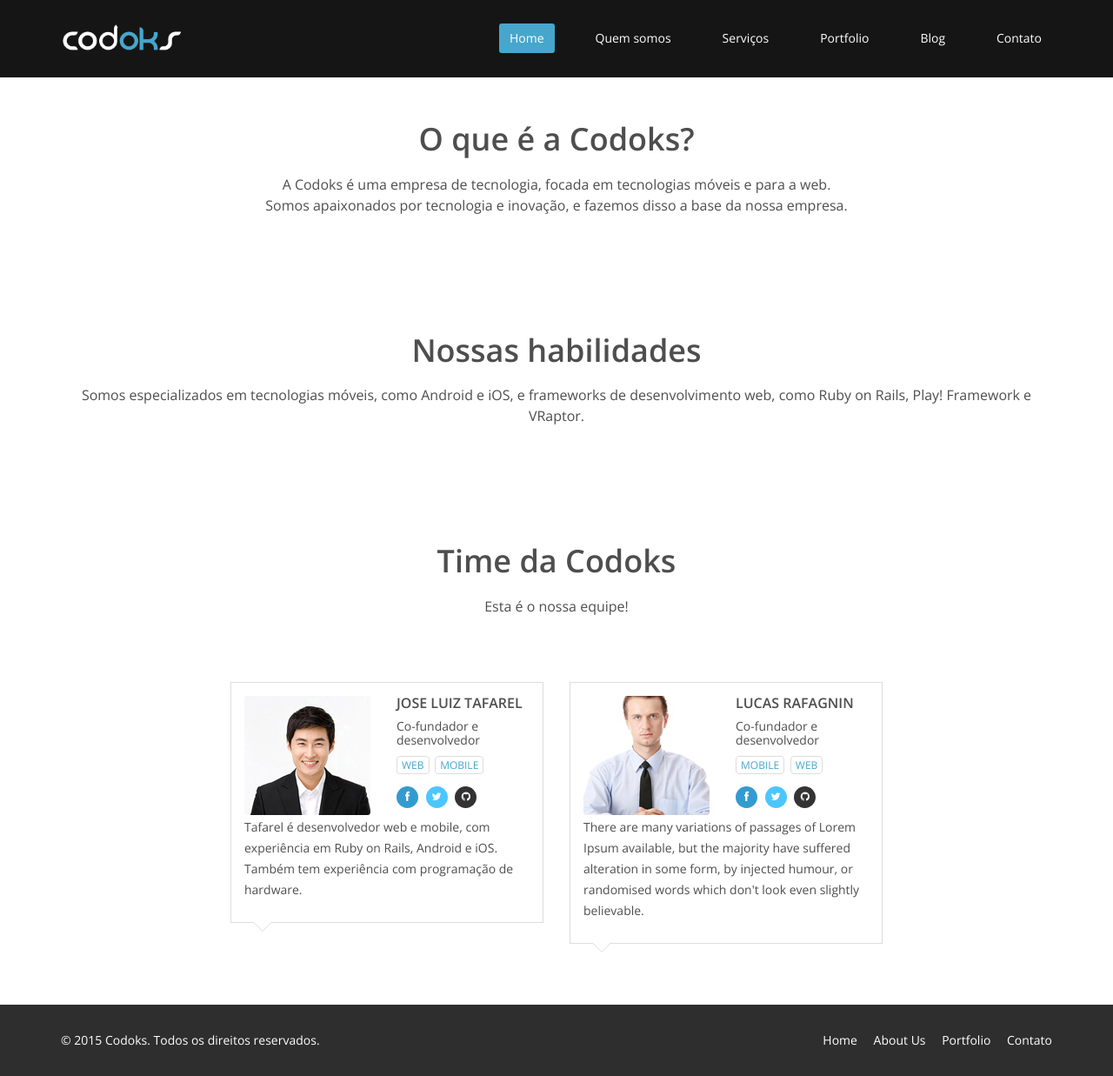
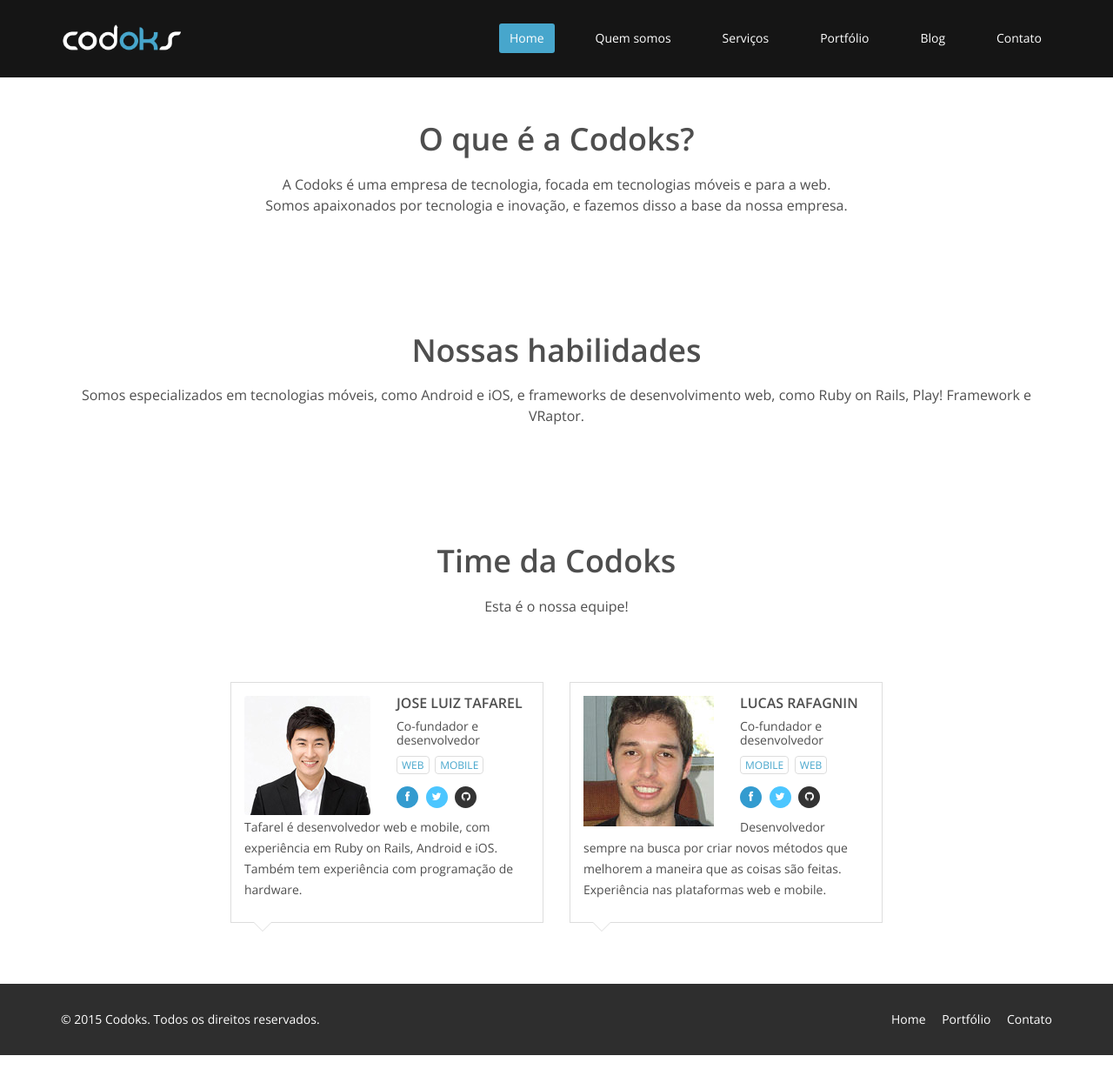
Before and after one commit to Codoks/codoks.github.io, a Jekyll site: the page built from about-us.html, in a window 1280 px wide and 1237 px high. Shown: the whole window at 87% size. Built offline with Jekyll 4.4.1, drawn with Linux system fonts in a browser that asks for light colours.

Commit message:
Corrigido alguns textos, inserido minha bio, e alguns ajustes

```diff
--- a/_includes/footer.html
+++ b/_includes/footer.html
@@ -7,9 +7,8 @@
       <div class="col-sm-6">
         <ul class="pull-right">
           <li><a href="/">Home</a></li>
-          <li><a href="/about_us.html">About Us</a></li>
-          <li><a href="/portfolio.html">Portfolio</a></li>
-          <li><a href="/contact_us.html">Contato</a></li>
+          <li><a href="/portfolio.html">Portfólio</a></li>
+          <li><a href="/contact-us.html">Contato</a></li>
         </ul>
       </div>
     </div>
--- a/_includes/header.html
+++ b/_includes/header.html
@@ -14,9 +14,9 @@
       <div class="collapse navbar-collapse navbar-right">
         <ul class="nav navbar-nav">
           <li class="active"><a href="index.html">Home</a></li>
-          <li><a href="about-us.html">Quem somos</a></li>
+          <li id="about"><a href="about-us.html">Quem somos</a></li>
           <li><a href="services.html">Serviços</a></li>
-          <li><a href="portfolio.html">Portfolio</a></li>
+          <li><a href="portfolio.html">Portfólio</a></li>
           <li><a href="blog.html">Blog</a></li>
           <li><a href="contact-us.html">Contato</a></li>
         </ul>
--- a/about-us.html
+++ b/about-us.html
@@ -1,6 +1,7 @@
 ---
 layout: default
 ---
+
 <section id="about-us">
   <div class="container">
     <div class="center wow fadeInDown">
@@ -58,7 +59,7 @@ layout: default
           <div class="single-profile-top wow fadeInDown" data-wow-duration="1000ms" data-wow-delay="300ms">
             <div class="media">
               <div class="pull-left">
-                <a href="#"><img class="media-object" src="images/man2.jpg" alt=""></a>
+                <a href="#"><img class="media-object" src="images/rafagnin.jpg" alt=""></a>
               </div>
               <div class="media-body">
                 <h4>Lucas Rafagnin</h4>
@@ -68,13 +69,13 @@ layout: default
                   <li class="btn"><a href="#">Web</a></li>
                 </ul>
                 <ul class="social_icons">
-                  <li><a href="#"><i class="fa fa-facebook"></i></a></li>
-                  <li><a href="#"><i class="fa fa-twitter"></i></a></li>
-                  <li><a href="#"><i class="fa fa-github"></i></a></li>
+                  <li><a href="https://www.facebook.com/rafagnin7" target="_blank"><i class="fa fa-facebook"></i></a></li>
+                  <li><a href="https://twitter.com/lucasrafagnin_" target="_blank"><i class="fa fa-twitter"></i></a></li>
+                  <li><a href="https://github.com/lucasrafagnin" target="_blank"><i class="fa fa-github"></i></a></li>
                 </ul>
               </div>
             </div><!--/.media -->
-            <p>There are many variations of passages of Lorem Ipsum available, but the majority have suffered alteration in some form, by injected humour, or randomised words which don't look even slightly believable.</p>
+            <p>Desenvolvedor sempre na busca por criar novos métodos que melhorem a maneira que as coisas são feitas. Experiência nas plataformas web e mobile.</p>
           </div>
         </div><!--/.col-lg-4 -->
       </div> <!--/.row -->
```
Also changed, not shown: index.html (+4 -4 lines), portfolio.html (+15 -14 lines), images/rafagnin.jpg (added).
